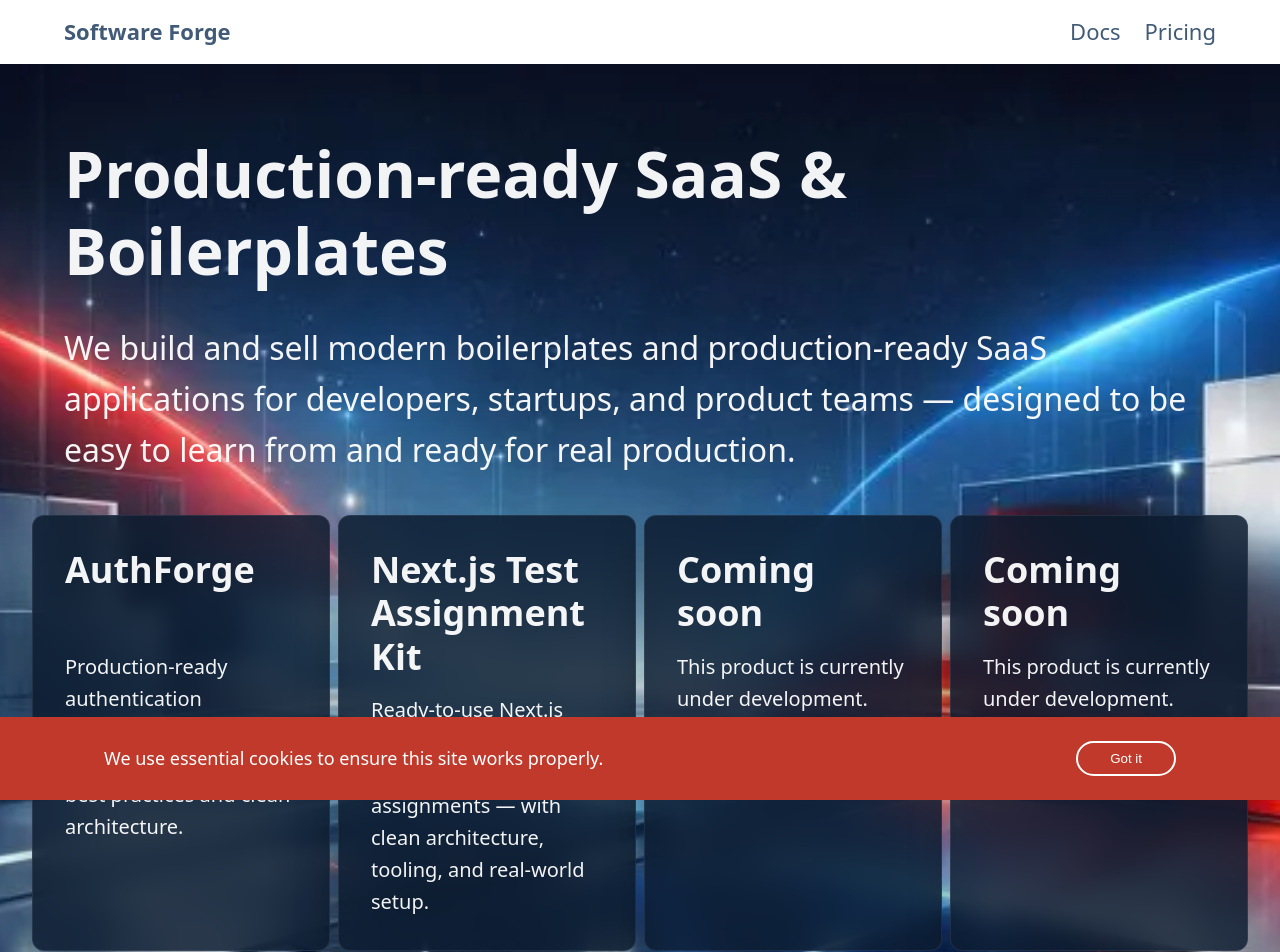
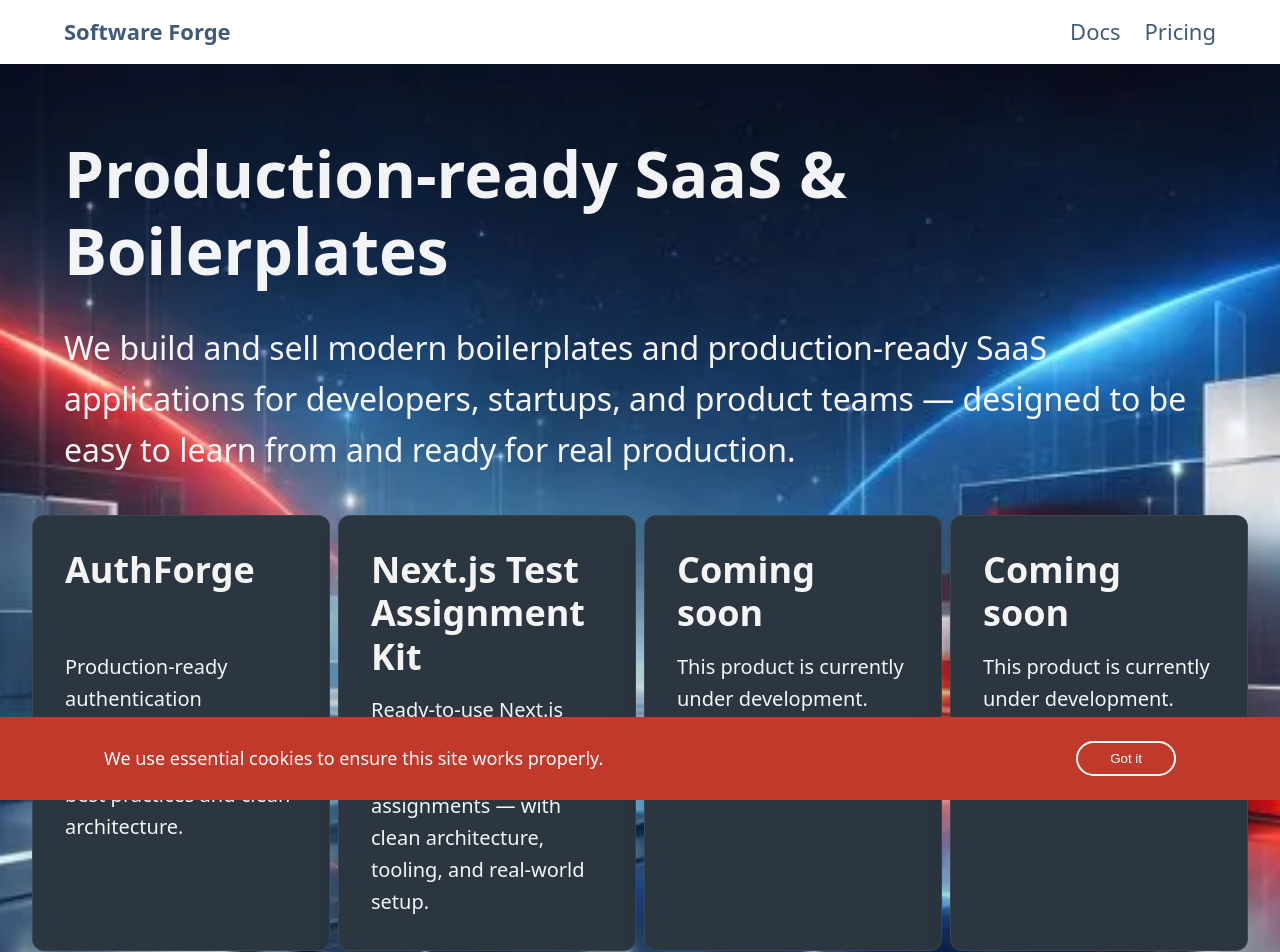
Before and after one commit to Grammeri/nextjs-landing, a Next.js app: page / in a window 1280 px wide. Shown: the top 952 px of the page. Built offline with nearby package versions, Linux system fonts and the light colour scheme.

Commit message:
fix: fix tokens

```diff
--- a/src/app/globals.css
+++ b/src/app/globals.css
@@ -242,8 +242,9 @@
 --footer-legal-link-gap: var(--spacing-xs);
 
   /* Surface / Card */
-  --surface-card-bg: rgba(12, 28, 48, 0.85);
-  --surface-card-backdrop: blur(12px);
+  --surface-card-bg: var(--color-surface-system);
+  --surface-card-backdrop: none;
+
   --surface-card-border: rgba(255, 255, 255, 0.08);
   --surface-card-radius: var(--radius-lg);
 
--- a/src/shared/ui/product-card/ProductCard.module.css
+++ b/src/shared/ui/product-card/ProductCard.module.css
@@ -2,17 +2,15 @@
   position: relative;
   padding: var(--spacing-xl);
   background: var(--surface-card-bg);
-  -webkit-backdrop-filter: var(--surface-card-backdrop);
-  backdrop-filter: var(--surface-card-backdrop);
   border: 1px solid var(--card-border-color);
   border-radius: var(--card-border-radius);
-  box-shadow: var(--card-shadow-soft);
+  box-shadow: var(--shadow-lg);
   display: flex;
   flex-direction: column;
   height: 100%;
   transition:
-    box-shadow 0.25s ease,
-    transform 0.25s ease;
+  box-shadow var(--motion-duration-base) var(--motion-easing-standard),
+  transform var(--motion-duration-base) var(--motion-easing-standard);
 }
 
 .content {
```
